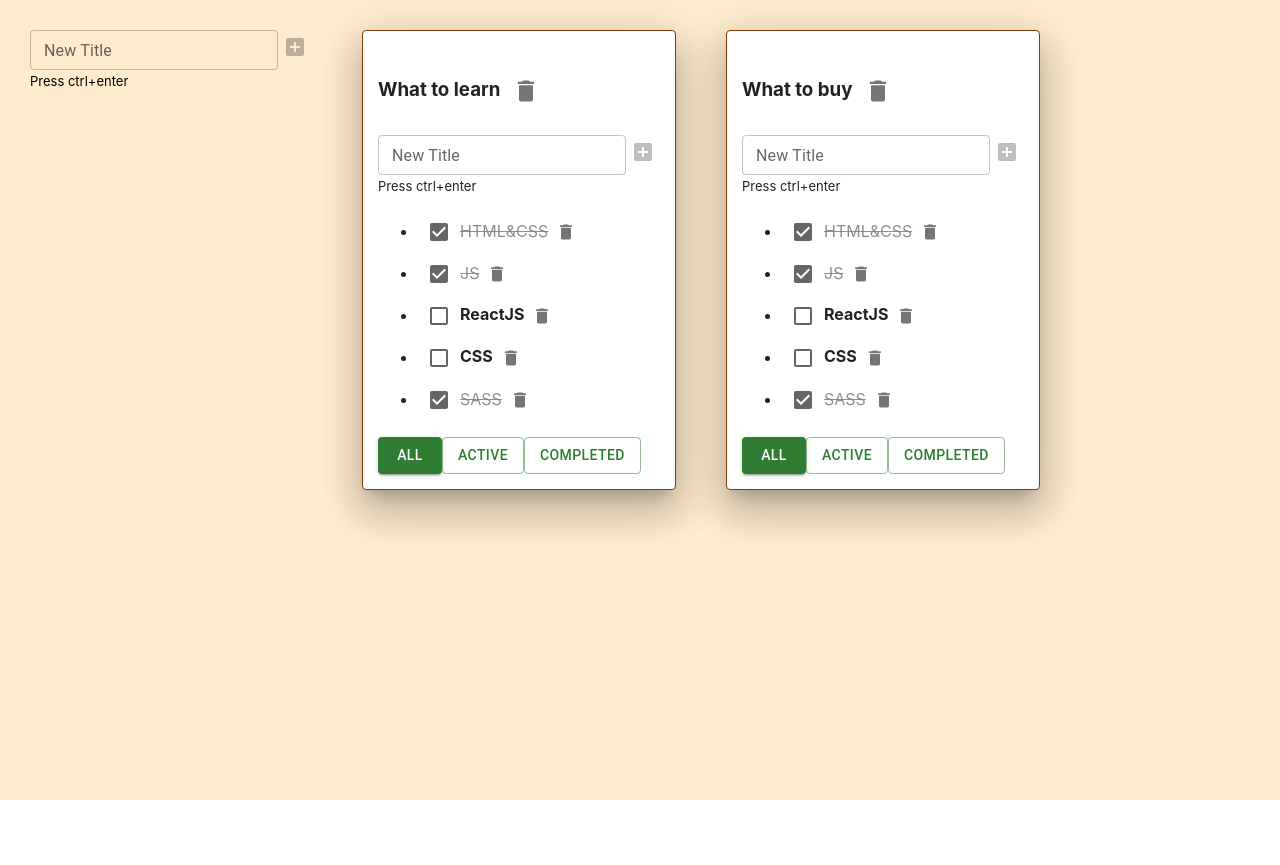
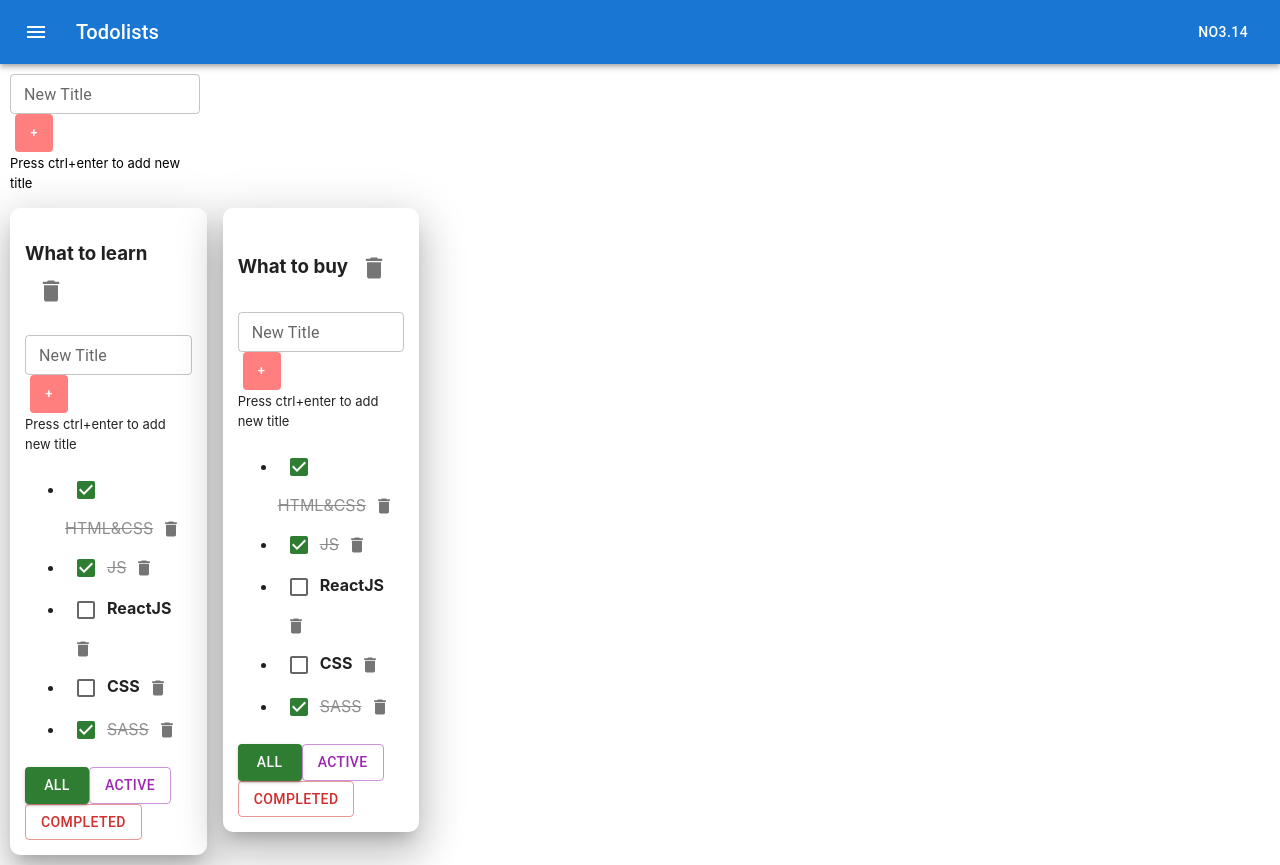
Before and after one commit to PavelNovik/todolist, a React (Create React App) app: page / in a window 1280 px wide. Before the commit the page ends 800 px from the top, so only its background shows below. Built offline with nearby package versions, Linux system fonts and the light colour scheme.

Commit message:
add function reducer for todolists

```diff
--- a/src/AddItemForm.tsx
+++ b/src/AddItemForm.tsx
@@ -7,31 +7,45 @@ type InputProps = {
 }
 export const AddItemForm: FC<InputProps> = ({onClick}) => {
     const [newTitle, setNewTitle] = useState<string>('')
-    const [error, setError] = useState(false)
+    const [error, setError] = useState<string | null>(null)
     const onClickHandler = () => {
         const trimmedTitle = newTitle.trim()
-        trimmedTitle ? onClick(trimmedTitle) : setError(true)
+        trimmedTitle ? onClick(trimmedTitle) : setError('Input should not be empty')
         setNewTitle('')
     }
     const onChangeHandler = (e: ChangeEvent<HTMLInputElement>) => {
         setNewTitle(e.currentTarget.value)
     }
     const onKeyDownHandler = (e: KeyboardEvent<HTMLInputElement>) => {
-        setError(false)
+        setError(null)
         if (e.key === "Enter" && e.ctrlKey) {
             onClickHandler()
         }
     }
 
     const userMessage: JSX.Element = error ?
-        <span style={{color: "darkred"}}>Input should not be empty</span> :
-        <span style={{fontSize: '13px'}}>Press ctrl+enter</span>
+        <span style={{fontSize: '13px'}}>Press any key</span> :
+        <span style={{fontSize: '13px'}}>Press ctrl+enter to add new title</span>
+
+    const stylesButton = {
+            maxWidth: '38px',
+            maxHeight: '38px',
+            minWidth: '38px',
+            minHeight: '38px',
+            color: 'white',
+            backgroundColor: 'red',
+            marginLeft: '5px',
+        }
 
     return (
         <div>
-            <TextField label="New Title" id="outlined-size-small" size="small" className={error ? 'error' : undefined} value={newTitle} onChange={onChangeHandler}
-                   onKeyDown={onKeyDownHandler}/>
-            <IconButton size="small" color="success" disabled={!newTitle} onClick={onClickHandler}><AddBox/></IconButton>
+            <TextField label={error ? error : "New Title"} id="outlined-size-small" size="small"
+                       className={error ? 'error' : undefined} value={newTitle} onChange={onChangeHandler}
+                       onKeyDown={onKeyDownHandler} error={!!error}/>
+            <Button size="small"
+                    style={newTitle? stylesButton : {...stylesButton, opacity: "0.5"}}
+                    disabled={!newTitle}
+                    onClick={onClickHandler}>+</Button>
             <div>{userMessage}</div>
         </div>
     );
--- a/src/App.css
+++ b/src/App.css
@@ -1,16 +1,16 @@
 .App {
-  padding: 30px;
-  display: flex;
-  background-color: blanchedalmond;
+  /*padding: 30px;*/
+  /*display: flex;*/
+  /*background-color: blanchedalmond;*/
   height: 100vh;
 }
 
 .App > div {
-  margin-right: 50px;
+  /*margin-right: 50px;*/
 }
 
 .todolist {
-  border: 1px solid #7e3b04;
+  /*border: 1px solid #7e3b04;*/
   background-color: #ffffff;
   border-radius: 5px;
   padding: 15px;
--- a/src/App.tsx
+++ b/src/App.tsx
@@ -1,8 +1,17 @@
-import React, {useState} from 'react';
+import React, {useReducer, useState} from 'react';
 import './App.css';
 import {TaskType, Todolist} from "./Todolist";
 import {v1} from "uuid";
 import {AddItemForm} from "./AddItemForm";
+import ButtonAppBar from "./ButtonAppBar";
+import {Grid} from "@mui/material";
+import {
+    addTodolistAC,
+    changeTodolistFilterAC,
+    changeTodolistTitleAC,
+    removeTodolistAC,
+    todolistReducer
+} from "./reducers/todolistReducer";
 
 export type FilterType = 'all' | 'active' | 'completed'
 export type TodolistType = {
@@ -10,7 +19,7 @@ export type TodolistType = {
     title: string
     filter: FilterType
 }
-type TasksType = {
+export type TasksType = {
     [todolistId: string]: TaskType[]
 }
 
@@ -24,12 +33,17 @@ function App() {
     const todolistId2 = v1();
 
 
-    const [todolists, setTodolists] = useState<TodolistType[]>(
-        [
+    const [todolists, dispatchTodolist] = useReducer(todolistReducer,        [
             {id: todolistId1, title: "What to learn", filter: "all"},
             {id: todolistId2, title: "What to buy", filter: "all"},
-        ]
-    )
+        ])
+
+    // const [todolists, setTodolists] = useState<TodolistType[]>(
+    //     [
+    //         {id: todolistId1, title: "What to learn", filter: "all"},
+    //         {id: todolistId2, title: "What to buy", filter: "all"},
+    //     ]
+    // )
 
 
     const [tasks, setTasks] = useState<TasksType>({
@@ -53,7 +67,9 @@ function App() {
     }
 
     const filterTask = (todolistId: string, value: FilterType) => {
-        setTodolists(todolists.map(t => t.id === todolistId ? {...t, filter: value} : t))
+        // setTodolists(todolists.map(t => t.id === todolistId ? {...t, filter: value} : t))
+        dispatchTodolist(changeTodolistFilterAC(todolistId, value))
+
     }
     const addTask = (todolistId: string, newTitle: string) => {
         const newTask: TaskType = {id: v1(), title: newTitle, isDone: false}
@@ -70,24 +86,37 @@ function App() {
         })
     }
     const addTodolist = (newTitle: string) => {
-        const newTodolist: TodolistType = {id: v1(), title: newTitle, filter: "all"}
-        setTodolists([...todolists, newTodolist])
-        setTasks({...tasks, [newTodolist.id]: []})
+        // const newTodolist: TodolistType = {id: v1(), title: newTitle, filter: "all"}
+        // setTodolists([...todolists, newTodolist])
+        // setTasks({...tasks, [newTodolist.id]: []})
+        const newTodolistId = v1()
+        dispatchTodolist(addTodolistAC(newTodolistId, newTitle))
+        setTasks({...tasks, [newTodolistId]: []})
     }
     const removeTodolist = (todolistId: string) => {
-        setTodolists(todolists.filter(td => td.id !== todolistId))
+        // setTodolists(todolists.filter(td => td.id !== todolistId))
+        dispatchTodolist(removeTodolistAC(todolistId))
         delete tasks[todolistId]
     }
     const changeTodolistTitle = (todolistId: string, newTitle: string) => {
-        setTodolists(todolists.map(td => td.id === todolistId ? {...td, title: newTitle} : td))
+        // setTodolists(todolists.map(td => td.id === todolistId ? {...td, title: newTitle} : td))
+        dispatchTodolist(changeTodolistTitleAC(todolistId, newTitle))
     }
 
     return (
         <div className="App">
+            <ButtonAppBar/>
+            <Grid container spacing={2} style={{padding: '10px'}}>
+                <Grid container item spacing={3}>
+                    <Grid item xs={2}>
                         <AddItemForm onClick={addTodolist}/>
+                    </Grid>
+                </Grid>
+                <Grid container item spacing={2}>
                     {todolists.map(el => {
                         const filteredTasks: TaskType[] = el.filter === "active" ? tasks[el.id].filter(t => !t.isDone) : el.filter === "completed" ? tasks[el.id].filter(t => t.isDone) : tasks[el.id]
                         return (
+                            <Grid item xs={2}>
                                 <Todolist key={el.id}
                                           id={el.id}
                                           title={el.title}
@@ -100,9 +129,11 @@ function App() {
                                           changeTaskTitle={changeTaskTitle}
                                           removeTodolist={removeTodolist}
                                           changeTodolistTitle={changeTodolistTitle}/>
+                            </Grid>
                         )
                     })}
-
+                </Grid>
+            </Grid>
         </div>
     );
 }
--- /dev/null
+++ b/src/ButtonAppBar.tsx
@@ -0,0 +1,32 @@
+import * as React from 'react';
+import AppBar from '@mui/material/AppBar';
+import Box from '@mui/material/Box';
+import Toolbar from '@mui/material/Toolbar';
+import Typography from '@mui/material/Typography';
+import Button from '@mui/material/Button';
+import IconButton from '@mui/material/IconButton';
+import MenuIcon from '@mui/icons-material/Menu';
+
+export default function ButtonAppBar() {
+    return (
+        <Box sx={{ flexGrow: 1 }}>
+            <AppBar position="static">
+                <Toolbar>
+                    <IconButton
+                        size="large"
+                        edge="start"
+                        color="inherit"
+                        aria-label="menu"
+                        sx={{ mr: 2 }}
+                    >
+                        <MenuIcon />
+                    </IconButton>
+                    <Typography variant="h6" component="div" sx={{ flexGrow: 1 }}>
+                        Todolists
+                    </Typography>
+                    <Button color="inherit">No3.14</Button>
+                </Toolbar>
+            </AppBar>
+        </Box>
+    );
+}
--- a/src/EditableSpan.tsx
+++ b/src/EditableSpan.tsx
@@ -1,4 +1,5 @@
 import React, {ChangeEvent, FC, useState} from 'react';
+import {TextField} from "@mui/material";
 
 type EditableSpanProps = {
     title: string
@@ -20,7 +21,7 @@ export const EditableSpan: FC<EditableSpanProps> = ({title, isDone, onClick}) =>
     }
 
     return (isEditable ?
-            <input onChange={onChangeHandler} onBlur={onClickHandler} type="text" value={newTitle} autoFocus/> :
+            <TextField onChange={onChangeHandler} onBlur={onClickHandler} color={'secondary'} variant={'outlined'} label={'title'} size={'small'} value={newTitle} autoFocus/> :
             <span onDoubleClick={onClickHandler} className={isDone ? "task-done" : "task-active"}>{title}</span>
 
     );
--- a/src/Todolist.tsx
+++ b/src/Todolist.tsx
@@ -1,8 +1,8 @@
-import React, {ChangeEvent, FC} from "react";
+import React, {ChangeEvent, FC, useState} from "react";
 import {FilterType} from "./App";
 import {AddItemForm} from "./AddItemForm";
 import {EditableSpan} from "./EditableSpan";
-import {Button, Checkbox, IconButton, Paper} from "@mui/material";
+import {Button, Checkbox, Fade, IconButton, Paper} from "@mui/material";
 import DeleteIcon from '@mui/icons-material/Delete';
 
 export type TaskType = {
@@ -38,6 +38,8 @@ export const Todolist: FC<TodolistPropsType> = ({
                                                     removeTodolist,
                                                     changeTodolistTitle,
                                                 }) => {
+
+    const [checked, setChecked] = useState(true)
     const addTaskTitle = (newTitle: string) => {
         addTask(id, newTitle)
     }
@@ -67,21 +69,23 @@ export const Todolist: FC<TodolistPropsType> = ({
         const changeTaskStatusHandler = (e: ChangeEvent<HTMLInputElement>) => {
             changeTaskStatus(id, t.id, e.currentTarget.checked)
         }
-        return (<li key={t.id}>
-                <Checkbox color="default" onChange={changeTaskStatusHandler} checked={t.isDone}/>
+        return (<Fade in={checked}><li key={t.id}>
+                <Checkbox color="success" onChange={changeTaskStatusHandler} checked={t.isDone}/>
                 <EditableSpan onClick={changeTaskTitleHandler} isDone={t.isDone} title={t.title}/>
                 <IconButton aria-label="delete" onClick={removeTaskHandler}><DeleteIcon fontSize="small"/></IconButton>
-            </li>
+            </li></Fade>
         )
     })
 
     const tasksList: JSX.Element = !tasks.length ? (<span>Your tasks list is empty</span>) : (<ul>
         {listItems}
     </ul>)
-
+const todosStyle = {
+        borderRadius: "10px"
+}
 
     return (
-        <Paper elevation={24} className={"todolist"}>
+        <Paper style={todosStyle} elevation={24} className={"todolist"}>
             <h3><EditableSpan title={title} onClick={changeTodolistTitleHandler}/>
                 <IconButton aria-label="delete" size="large" onClick={removeTodolistHandler}><DeleteIcon fontSize="inherit"/></IconButton>
             </h3>
@@ -89,9 +93,9 @@ export const Todolist: FC<TodolistPropsType> = ({
             {tasksList}
             <div>
                 <Button color="success" variant={filter === "all" ? 'contained' : 'outlined'} onClick={setFilterAll}>All</Button>
-                <Button color="success" variant={filter === "active" ? 'contained' : 'outlined'} onClick={setFilterActive}>Active
+                <Button color="secondary" variant={filter === "active" ? 'contained' : 'outlined'} onClick={setFilterActive}>Active
                 </Button>
-                <Button color="success" variant={filter === "completed" ? 'contained' : 'outlined'}
+                <Button color="error" variant={filter === "completed" ? 'contained' : 'outlined'}
                         onClick={setFilterCompleted}>Completed
                 </Button>
             </div>
--- /dev/null
+++ b/src/reducers/todolistReducer.ts
@@ -0,0 +1,75 @@
+import {FilterType, TodolistType} from "../App";
+
+export const todolistReducer = (todolists: TodolistType[], action: TodosType): TodolistType[] => {
+    switch (action.type) {
+        case "ADD-TODOLIST" : {
+            const newTodo: TodolistType = {id: action.payload.newTodolistId, title: action.payload.newTitle, filter: 'all'}
+            return [newTodo, ...todolists]
+        }
+        case "REMOVE-TODOLIST" : {
+            return todolists.filter(td => td.id !== action.payload.todolistId)
+        }
+        case "CHANGE-TODOLIST-TITLE" : {
+            return todolists.map(td => td.id === action.payload.todolistId ? {
+                ...td,
+                title: action.payload.newTitle
+            } : td)
+        }
+        case "CHANGE-TODOLIST-FILTER" : {
+            return todolists.map(td => td.id === action.payload.todolistId ? {
+                ...td,
+                filter: action.payload.filterValue
+            } : td)
+        }
+        default:
+            return todolists
+
+    }
+}
+
+type TodosType = AddTodolistACType | RemoveTodolistACType | ChangeTodolistTitleACType | ChangeTodolistFilterACType
+
+
+type AddTodolistACType = ReturnType<typeof addTodolistAC>
+export const addTodolistAC = (newTodolistId: string, newTitle: string) => {
+    return {
+        type: "ADD-TODOLIST",
+        payload: {
+            newTodolistId,
+            newTitle
+        }
+    } as const
+}
+
+type RemoveTodolistACType = ReturnType<typeof removeTodolistAC>
+export const removeTodolistAC = (todolistId: string) => {
+    return {
+        type: "REMOVE-TODOLIST",
+        payload: {
+            todolistId
+        }
+    } as const
+}
+
+type ChangeTodolistTitleACType = ReturnType<typeof changeTodolistTitleAC>
+export const changeTodolistTitleAC = (todolistId: string, newTitle: string) => {
+    return {
+        type: "CHANGE-TODOLIST-TITLE",
+        payload: {
+            todolistId,
+            newTitle
+        }
+    } as const
+}
+
+type ChangeTodolistFilterACType = ReturnType<typeof changeTodolistFilterAC>
+
+export const changeTodolistFilterAC = (todolistId: string, filterValue: FilterType) => {
+    return {
+        type: "CHANGE-TODOLIST-FILTER",
+        payload: {
+            todolistId,
+            filterValue
+        }
+    } as const
+}
```
Lines whose indentation alone changed are shown as unchanged.
